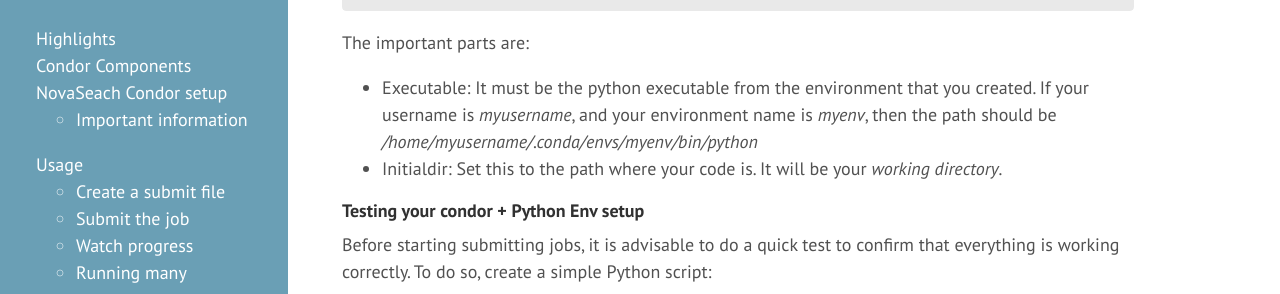
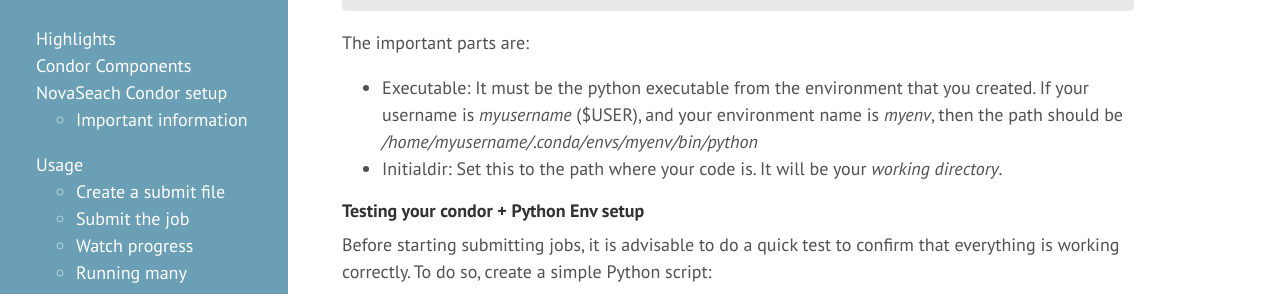
Before and after one commit to novasearch/wiki.novasearch.org, a Jekyll site: the page built from wiki/Condor.md, in a window 1280 px wide and 900 px high, scrolled down 4033 px. Shown: the part 157-451 px from the top of the window. Built offline with Jekyll 4.4.1, drawn with Linux system fonts in a browser that asks for light colours.

Commit message:
Condor.md - Minor edit

```diff
--- a/wiki/Condor.md
+++ b/wiki/Condor.md
@@ -187,7 +187,7 @@ It should look like this:
 	Queue 1
 
 The important parts are:
-* Executable: It must be the python executable from the environment that you created. If your username is *myusername*, and your environment name is *myenv*, then the path should be */home/myusername/.conda/envs/myenv/bin/python*
+* Executable: It must be the python executable from the environment that you created. If your username is *myusername* ($USER), and your environment name is *myenv*, then the path should be */home/myusername/.conda/envs/myenv/bin/python*
 * Initialdir: Set this to the path where your code is. It will be your *working directory*.
 
 
```
